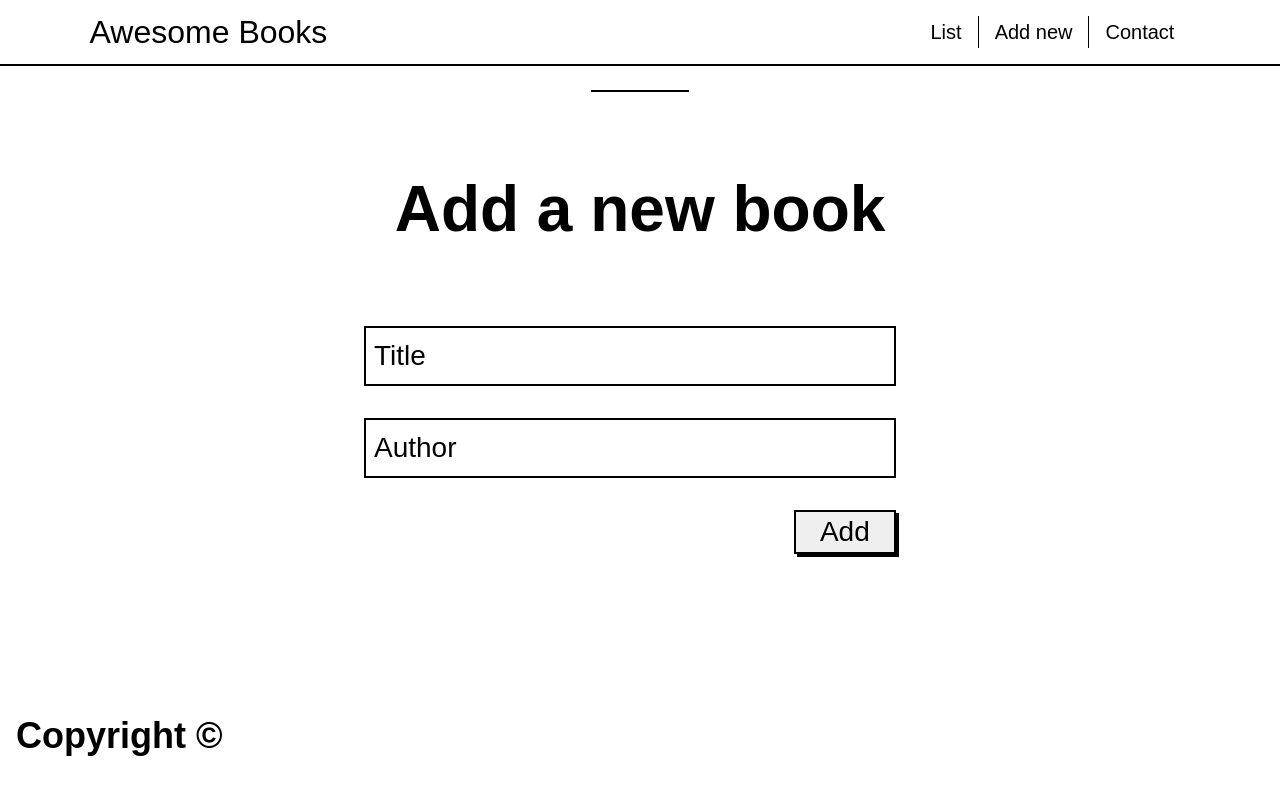
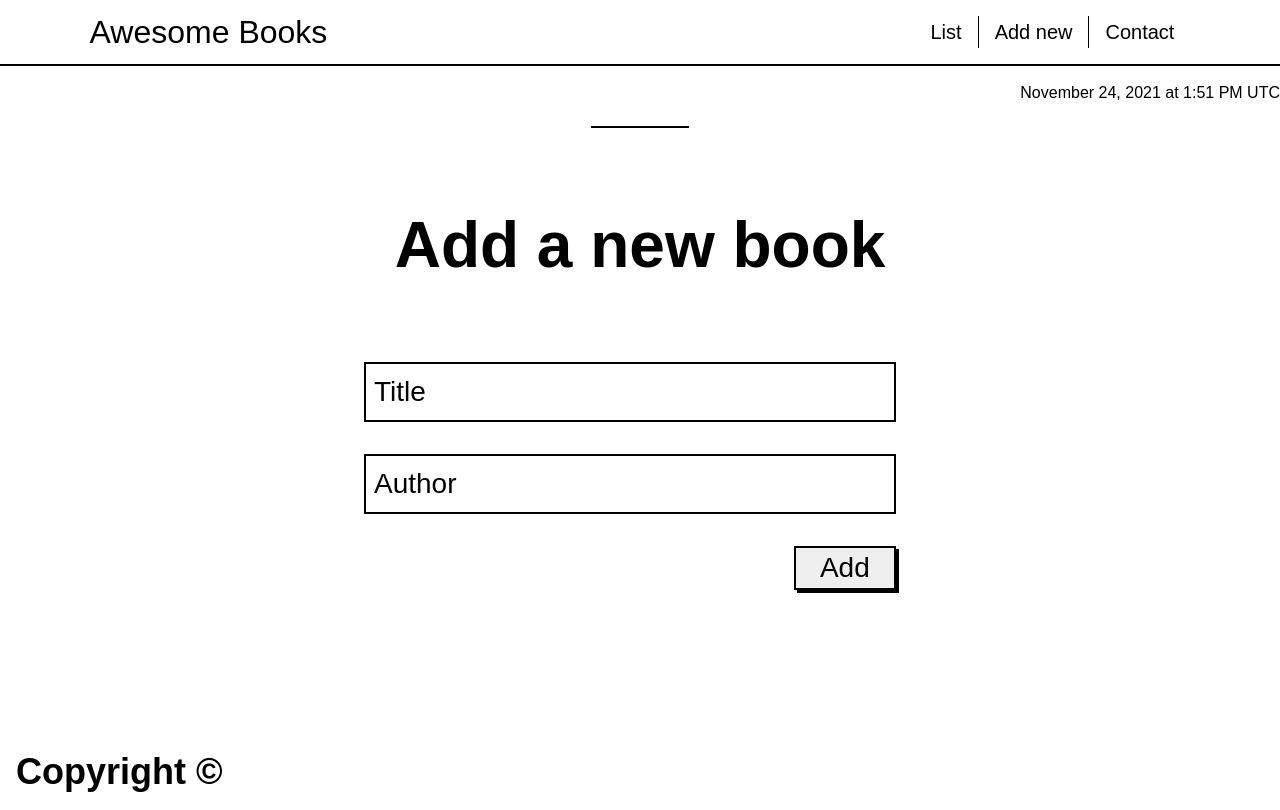
Before and after one commit to koomekevo/Awesome-Books, a website: page index.html in a window 1280 px wide. Drawn offline with Linux system fonts and the light colour scheme; a web font is replaced by a local one.

Commit message:
Fixed luxon functionality

```diff
--- a/index.html
+++ b/index.html
@@ -24,7 +24,8 @@
           <li><a href="#" id="navContact" onclick="displaySection('contact')">Contact</a></li>
         </ul>
       </nav>
-      <div id="time"></div>
+      <br/>
+      <div id="date"></div>
     </div>
 
     <div id="list" class="list">
@@ -64,11 +65,6 @@
 
   <script src="luxon.js"></script>
   <script src="index.js"></script>
-  <script>
-    var DateTime = luxon.DateTime;
-    var localTime=DateTime.local();
-    console.log(localTime.toString());
-</script>
 </body>
 
 </html>
--- a/index.js
+++ b/index.js
@@ -29,6 +29,10 @@ class Library {
 }
 
 const library = new Library();
+const currentDate = document.getElementById('date');
+  /* eslint-disable */
+  currentDate.innerHTML = luxon.DateTime.now().toLocaleString(luxon.DateTime.DATETIME_FULL);
+  /* eslint-enable */
 
 class Input {
   static getInput() {
--- a/style.css
+++ b/style.css
@@ -45,6 +45,10 @@ nav {
 .nav-list > li:nth-of-type(2) {
   border-left: 0.1rem solid #000;
   border-right: 0.1rem solid #000;
+}
+
+#date {
+  text-align: end;
 }
 
 #list,
```
